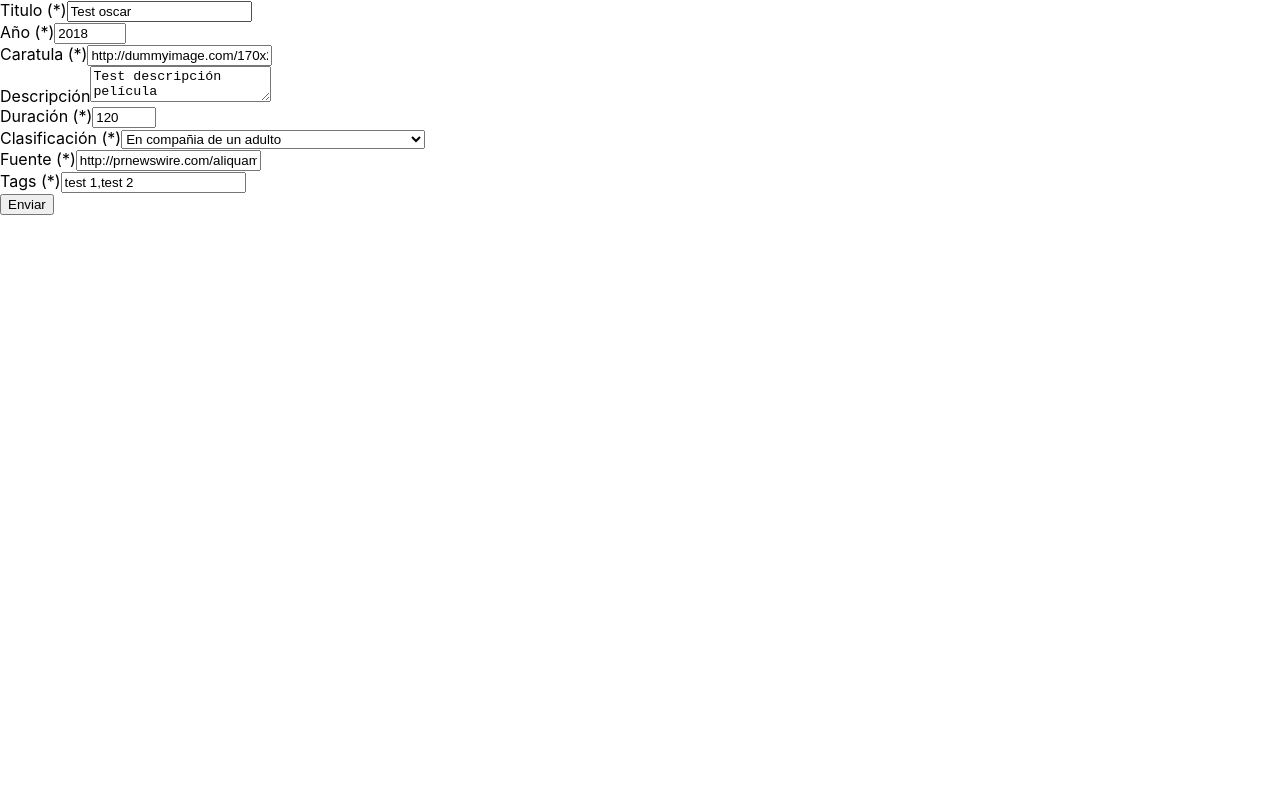
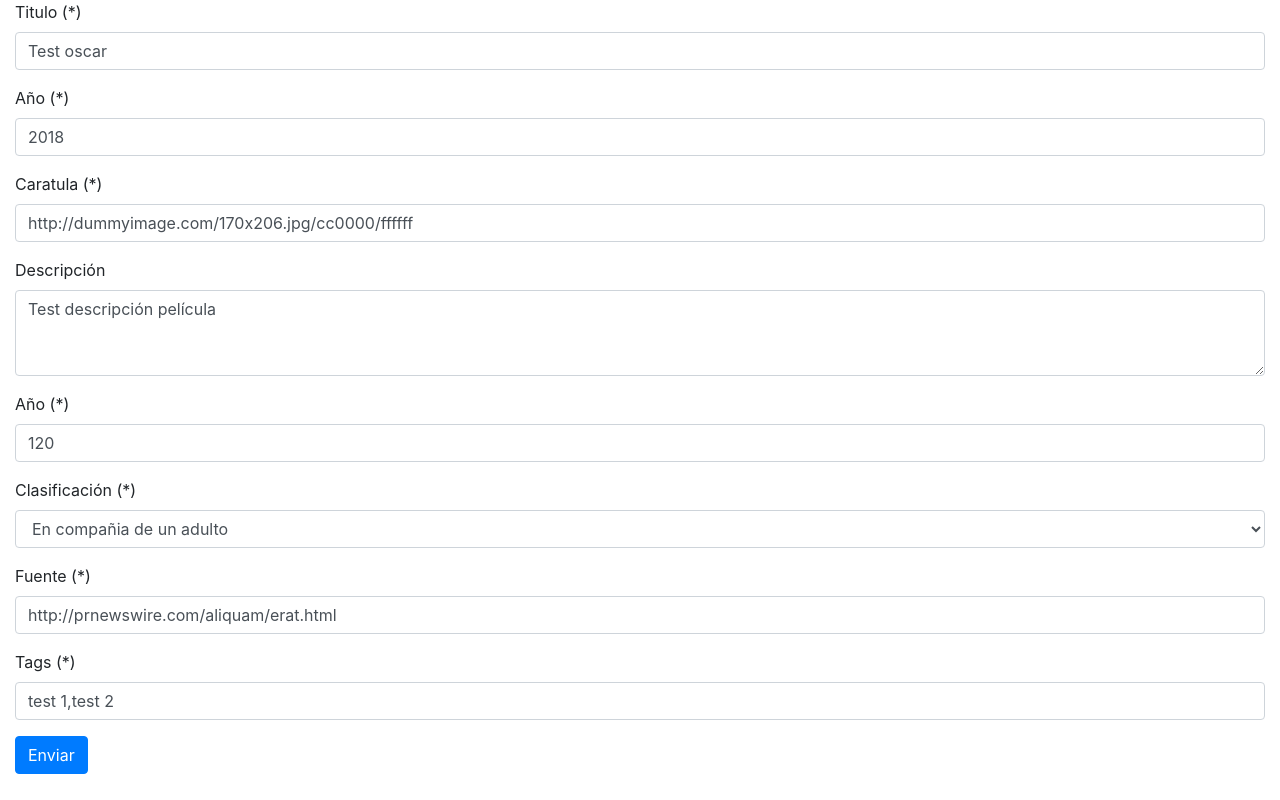
Before and after one commit to devagiloscarmesa/tienda-de-peliculas, a React (Create React App) app: page /create in a window 1280 px wide. Built offline with nearby package versions, Linux system fonts and the light colour scheme.

Commit message:
cambios en formulario con react bootstrap

```diff
--- a/package.json
+++ b/package.json
@@ -6,7 +6,9 @@
     "@testing-library/jest-dom": "^4.2.4",
     "@testing-library/react": "^9.3.2",
     "@testing-library/user-event": "^7.1.2",
+    "bootstrap": "^4.5.2",
     "react": "^16.13.1",
+    "react-bootstrap": "^1.3.0",
     "react-dom": "^16.13.1",
     "react-router-dom": "^5.2.0",
     "react-scripts": "3.4.3"
--- a/src/App.js
+++ b/src/App.js
@@ -8,11 +8,14 @@ import {
 import VisorPeliculas from './components/peliculas/VisorPeliculas';
 import InsertarPelicula from './components/peliculas/InsertarPelicula';
 import DatosUsuario from './context/DatosUsuario';
+import 'bootstrap/dist/css/bootstrap.min.css';
+import { Container } from 'react-bootstrap';
+
 
 function App() {
   return (
     <div className="App">
-
+      <Container fluid>
         <Router>
           <Switch>
             <Route path="/create">
@@ -28,18 +31,19 @@ function App() {
               <VisorPeliculas />
             </Route>
             <Route path="/">
-              <DatosUsuario.Provider value = {{
-                    idUser : 90,
-                    userName : "pepito",
-                    fullName : "Pedro",
-                    lastName : "Martinéz",
-                    professions : ["Ingeniero", "Test", "Test 1"]
+              <DatosUsuario.Provider value={{
+                idUser: 90,
+                userName: "pepito",
+                fullName: "Pedro",
+                lastName: "Martinéz",
+                professions: ["Ingeniero", "Test", "Test 1"]
               }}>
                 <VisorPeliculas />
               </DatosUsuario.Provider>
             </Route>
           </Switch>
         </Router>
+      </Container>
     </div>
   );
 }
--- a/src/components/peliculas/InsertarPelicula.jsx
+++ b/src/components/peliculas/InsertarPelicula.jsx
@@ -1,16 +1,17 @@
-import React, {useState} from 'react'
+import React, { useState } from 'react'
 import DatosUsuario from '../../context/DatosUsuario';
+import { Form, Button } from 'react-bootstrap';
 
 const InsertarPelicula = () => {
     const [dataPelicula, setDataPelicula] = useState({
-        title : "Test oscar",
-        year : "2018",
-        cover : "http://dummyimage.com/170x206.jpg/cc0000/ffffff",
-        description:"Test descripción película",
-        duration : "120",
-        contentRating : "PG",
-        source : "http://prnewswire.com/aliquam/erat.html" ,
-        tags : [
+        title: "Test oscar",
+        year: "2018",
+        cover: "http://dummyimage.com/170x206.jpg/cc0000/ffffff",
+        description: "Test descripción película",
+        duration: "120",
+        contentRating: "PG",
+        source: "http://prnewswire.com/aliquam/erat.html",
+        tags: [
             "test 1",
             "test 2"
         ]
@@ -22,61 +23,68 @@ const InsertarPelicula = () => {
         setDataPelicula(pelicula)
     }
 
-    let enviarPelicula = async(e) => {
+    let enviarPelicula = async (e) => {
         e.preventDefault();
-        let respuesta = await fetch('https://api-movies-users.vercel.app/movies', { method: 'POST', body: JSON.stringify(dataPelicula),headers:{'Content-Type': 'application/json'}})
+        let respuesta = await fetch('https://api-movies-users.vercel.app/movies', { method: 'POST', body: JSON.stringify(dataPelicula), headers: { 'Content-Type': 'application/json' } })
         let pelicula = await respuesta.json()
-        if(respuesta.status === 201){
+        if (respuesta.status === 201) {
             alert(`Pelicula con ID ${pelicula.id} insertada`)
         }
     }
 
-   // const contextType = <DatosUsuario/>
+    // const contextType = <DatosUsuario/>
     //    console.log(contextType)
     return (
-        <form id="frm_insertar_pelicula" onSubmit={enviarPelicula}>
-            <div>
-                <label htmlFor="title">Titulo (*)</label>
-                <input type="text" name="title" id="title" defaultValue={dataPelicula.title} onChange={capturaDatosFormulario} required/>
-            </div>
-            <div>
-                <label htmlFor="year">Año (*)</label>
-                <input type="number" name="year" id="year"  placeholder="YYYY" min="2010" max="2020" onChange={capturaDatosFormulario}  required defaultValue={dataPelicula.year}/>
-            </div>
-            <div>
-                <label htmlFor="cover">Caratula (*)</label>
-                <input type="url" name="cover" id="cover"  placeholder="Caratula de la portada" onChange={capturaDatosFormulario}  defaultValue={dataPelicula.cover} required/>
-            </div>
-            <div>
-                <label htmlFor="description">Descripción</label>
-                <textarea name="description" id="description" defaultValue={dataPelicula.description} placeholder="Descripción de la pelicula" onChange={capturaDatosFormulario} />
-            </div>
-            <div>
-                <label htmlFor="duration">Duración (*)</label>
-                <input type="number" name="duration" id="duration"  placeholder="YYYY" min="30" max="300" defaultValue={dataPelicula.duration} onChange={capturaDatosFormulario}  required/>
-            </div>
-            <div>
-                <label htmlFor="contentRating">Clasificación (*)</label>
-                <select defaultValue={dataPelicula.contentRating} id="contentRating" onChange={capturaDatosFormulario}  name="contentRating" required>
+        <Form id="frm_insertar_pelicula" onSubmit={enviarPelicula}>
+            <Form.Group controlId="title">
+                <Form.Label>Titulo (*)</Form.Label>
+                <Form.Control type="text" name="title" placeholder="Titulo" defaultValue={dataPelicula.title} onChange={capturaDatosFormulario} required />
+            </Form.Group>
+
+            <Form.Group controlId="year">
+                <Form.Label>Año (*)</Form.Label>
+                <Form.Control type="number" name="year" placeholder="YYYY" min="2010" max="2020" defaultValue={dataPelicula.year} onChange={capturaDatosFormulario} required />
+            </Form.Group>
+
+            <Form.Group controlId="cover">
+                <Form.Label>Caratula (*)</Form.Label>
+                <Form.Control type="url" name="cover" placeholder="Caratula de la portada" defaultValue={dataPelicula.cover} onChange={capturaDatosFormulario} required />
+            </Form.Group>
+
+            <Form.Group controlId="description">
+                <Form.Label>Descripción</Form.Label>
+                <Form.Control as="textarea" rows="3" name="description" placeholder="Descripción de la pelicula" defaultValue={dataPelicula.description} onChange={capturaDatosFormulario} />
+            </Form.Group>
+
+            <Form.Group controlId="duration">
+                <Form.Label>Año (*)</Form.Label>
+                <Form.Control type="number" name="duration" placeholder="Duración en minutos" min="30" max="300" defaultValue={dataPelicula.duration} onChange={capturaDatosFormulario} required />
+            </Form.Group>
+
+            <Form.Group controlId="contentRating">
+                <Form.Label>Clasificación (*)</Form.Label>
+                <Form.Control as="select" name="contentRating" defaultValue={dataPelicula.contentRating} onChange={capturaDatosFormulario} required>
                     <option value="R">Restringido</option>
                     <option value="G">General</option>
                     <option value="PG">En compañia de un adulto</option>
                     <option value="PG-13">En compañia de un adulto y publico mayor a 13</option>
                     <option value="NC-17">Publico mayor a 17</option>
-                </select>
-            </div>
-            <div>
-                <label htmlFor="source">Fuente (*)</label>
-                <input type="url" name="source" id="source" defaultValue={dataPelicula.source} onChange={capturaDatosFormulario}  required/>
-            </div>
-            <div>
-                <label htmlFor="tags">Tags (*)</label>
-                <input type="text" name="tags" id="tags" defaultValue={dataPelicula.tags} onChange={capturaDatosFormulario}  placeholder="Cada tag debe ir con una ," required/>
-            </div>
-            <div>
-                <input type="submit" value="Enviar"/>
-            </div>
-        </form>
+                </Form.Control>
+            </Form.Group>
+
+            <Form.Group controlId="source">
+                <Form.Label>Fuente (*)</Form.Label>
+                <Form.Control type="url" name="source" placeholder="URL Fuente" defaultValue={dataPelicula.source} onChange={capturaDatosFormulario} required />
+            </Form.Group>
+
+            <Form.Group controlId="tags">
+                <Form.Label>Tags (*)</Form.Label>
+                <Form.Control type="text" name="tags" placeholder="Cada tag debe ir con una ," defaultValue={dataPelicula.tags} onChange={capturaDatosFormulario} required />
+            </Form.Group>
+            <Button variant="primary" type="submit">
+                Enviar
+            </Button>
+        </Form>
     )
 }
 
--- a/src/components/peliculas/VisorPeliculas.jsx
+++ b/src/components/peliculas/VisorPeliculas.jsx
@@ -1,4 +1,4 @@
-import React, { useState } from 'react'
+import React, { useState, useContext } from 'react'
 import { useEffect } from 'react'
 import FiltroPelicula from './FiltroPelicula'
 import DatosUsuario from '../../context/DatosUsuario'
@@ -7,7 +7,7 @@ import VerPelicula from './VerPelicula'
 export default function VisorPeliculas(props) {
     const [peliculas, setPeliculas] = useState([])
     const [loading, setLoading] = useState(false)
-
+    const contextUsuario = useContext(DatosUsuario)
     useEffect(() => {
         async function obtenerPeliculasIniciales() {
             let peliculas = await obtenerPeliculas()
@@ -57,7 +57,7 @@ export default function VisorPeliculas(props) {
                     })}
                 </tbody>
             </table>
-
+            {/*}
             <DatosUsuario.Consumer>
                 {(value) => {
                     return <div>
@@ -67,6 +67,12 @@ export default function VisorPeliculas(props) {
                     </div>
                 }}
             </DatosUsuario.Consumer>
+            {*/}
+            <div>
+                <p>Nombre usuario: {contextUsuario.userName}</p>
+                <p>Nombre: {contextUsuario.fullName}</p>
+                <p>Apellido: {contextUsuario.lastName}</p>
+            </div>
             <MiniPelicula />
             <VerPelicula/>
         </>
```
Also changed, not shown: 1 other file (tests, documents, lock files or other folders). Lines whose indentation alone changed are shown as unchanged.
